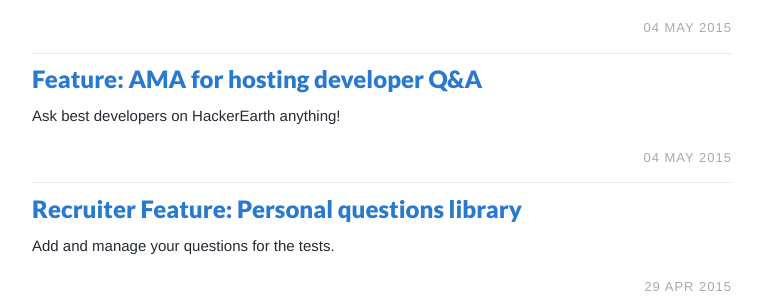
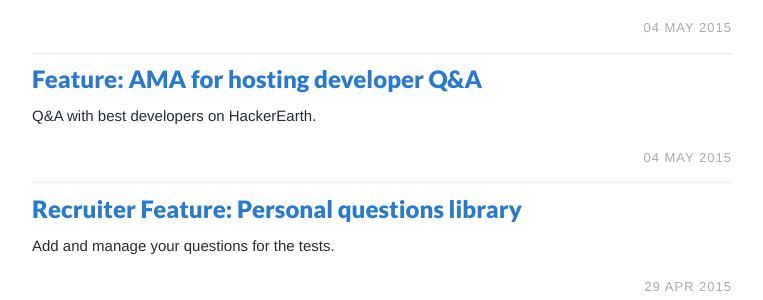
Before and after one commit to HackerEarth/news.hackerearth.com, a Jekyll site: the page built from index.html, in a window 1280 px wide and 900 px high, scrolled down 829 px. Shown: the part 153-453 px from the top of the window, without its empty margins (258-1021 px from the left). Built offline with Jekyll 4.4.1, drawn with Linux system fonts in a browser that asks for light colours; nearby versions of some CDN libraries; Markdown is read by kramdown in place of the engine named in the settings.

Commit message:
fix ama post description

```diff
--- a/_posts/2015-05-04-ama-for-developers.md
+++ b/_posts/2015-05-04-ama-for-developers.md
@@ -1,7 +1,7 @@
 ---
 layout: post
 title: "Feature: AMA for hosting developer Q&A"
-description: "Ask best developers on HackerEarth anything!"
+description: "Q&A with best developers on HackerEarth."
 category:
 tags: [AMA]
 ---
```
